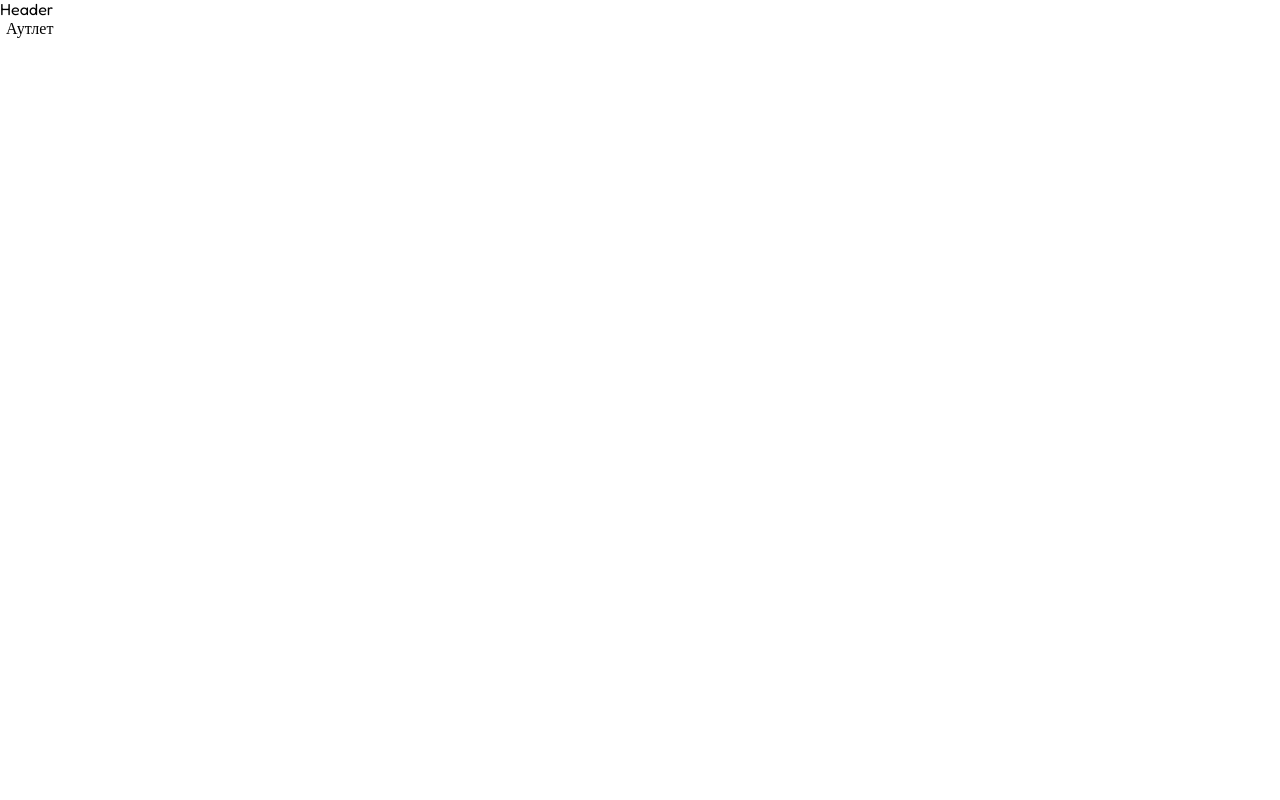
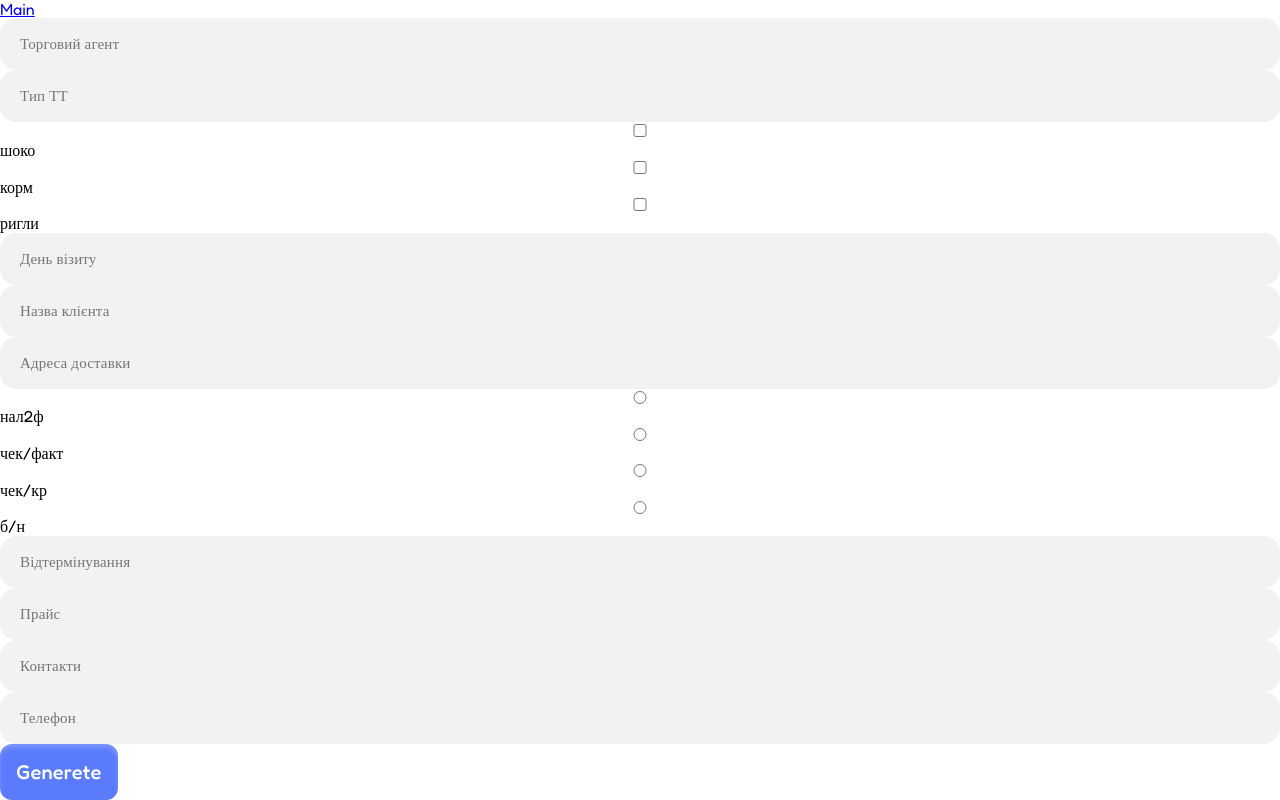
Before and after one commit to WickOnes/frontDG, a React (Create React App) app: page /Authlet in a window 1280 px wide. Before the commit this address led to /. Built offline with nearby package versions, Linux system fonts and the light colour scheme.

Commit message:
add form-2

```diff
--- a/package.json
+++ b/package.json
@@ -11,8 +11,10 @@
     "@types/react": "^18.2.17",
     "@types/react-dom": "^18.2.7",
     "@types/react-router-dom": "^5.3.3",
+    "axios": "^1.4.0",
     "react": "^18.2.0",
     "react-dom": "^18.2.0",
+    "react-dotenv": "^0.1.3",
     "react-router-dom": "^6.14.2",
     "react-scripts": "5.0.1",
     "sass": "^1.64.1",
--- a/src/App.tsx
+++ b/src/App.tsx
@@ -6,34 +6,51 @@ import "./App.scss";
 import "./styles/Auth.scss";
 
 import {
+  NavLink,
   Navigate,
+  Route,
+  Router,
   RouterProvider,
+  Routes,
   createBrowserRouter,
 } from "react-router-dom";
 import { Main } from "./page/Main";
 import { Auth } from "./page/Auth";
+import { Nav } from "./components/Nav/Nav";
+import { Menu } from "./components/Menu";
+import { Header } from "./components/Header";
+import { BrowserRouter } from "react-router-dom";
+import { AuthletForm } from "./components/AuthletForm";
 
 function App() {
   return (
     <div className="App">
-      <RouterProvider router={router} />
+      <BrowserRouter>
+        <Header />
+        <Routes>{routeComponents}</Routes>
+      </BrowserRouter>
     </div>
   );
 }
 
-const router = createBrowserRouter([
+const routes = [
   {
     path: "/",
-    element: <Main />,
+    component: Main,
   },
   {
-    path: "/auth",
-    element: <Auth />,
+    path: "/Authlet",
+    component: AuthletForm,
   },
+  { path: "/Auth", component: Auth },
   {
     path: "*",
-    element: <Navigate to="/" replace={true} />,
+    component: Main,
   },
-]);
+];
+
+const routeComponents = routes.map(({ path, component }, key) => (
+  <Route path={path} Component={component} key={key} />
+));
 
 export default App;
--- a/src/components/AuthletForm.tsx
+++ b/src/components/AuthletForm.tsx
@@ -1,8 +1,134 @@
-import React from 'react'
+import React from "react";
+import { Input } from "./Input/Input";
+import { ButtonPrimary } from "./ButtonPrimary/ButtonPrimary";
+
+export const AuthletForm = () => {
+  const inputs = [
+    {
+      placeholder: "Торговий агент",
+      name: "tradeName",
+    },
+    {
+      placeholder: "Тип ТТ",
+      name: "typeTradePoint",
+    },
+    {
+      placeholder: "Продукція",
+      name: "product",
+      type: "checkbox",
+      value: ["шоко", "корм", "ригли"],
+    },
+    {
+      placeholder: "День візиту",
+      name: "visitDey",
+    },
+    {
+      placeholder: "Назва клієнта",
+      name: "clientName",
+    },
+    {
+      placeholder: "Адреса доставки",
+      name: "address",
+    },
+    {
+      placeholder: "Форма оплати",
+      name: "formPay",
+      type: "radio",
+      value: ["нал2ф", "чек/факт", "чек/кр", "б/н"],
+    },
+    {
+      placeholder: "Відтермінування",
+      name: "postponement",
+    },
+    {
+      placeholder: "Прайс",
+      name: "price",
+    },
+    {
+      placeholder: "Контакти",
+      name: "contact",
+    },
+    {
+      placeholder: "Телефон",
+      name: "phone",
+    },
+  ];
+
+  const data = new Map();
+  const object = Object.fromEntries(data);
+  // console.log(object);
+
+  function add(e: any,) {
+    console.log(e.target.name, e.target.value);
+    // console.log(target);
+    if(e.target.type === "checkbox"){
+      data.set(e.target.name, e.target.value)
+    }else
+    data.set(e.target.name, e.target.value);
+    console.log(e.target.checked);
+  }
+
+  function genereta(){
+    console.log(data.keys);
+  }
+
+  return (
+    <div>
+      {inputs.map((v, index) => {
+        if (v.type === "radio") {
+          return (
+            <div key={index}>
+              {v.value.map((element, index) => {
+                return (
+                  <div key={index}>
+                    <Input
+                      {...v}
+                      value={element}
+                      type="radio"
+                      onChange={add}
+                      placeholder={v.placeholder}
+                    />
+                    <label htmlFor="product">{element}</label>
+                  </div>
+                );
+              })}
+            </div>
+          );
+        }
+        if (v.type === "checkbox") {
+          return (
+            <div key={index}>
+              {v.value.map((element, index) => {
+                return (
+                  <div key={index}>
+                    <Input
+                      {...v}
+                      value = {element}
+                      type={v.type}
+                      onChange={add}
+                      placeholder={v.placeholder}
+                    />
+                    <label htmlFor="formPay">{element}</label>
+                  </div>
+                );
+              })}
+            </div>
+          );
+        }
+
+        return (
+          <Input
+            {...v}
+            key={index}
+            onChange={add}
+            placeholder={v.placeholder}
+          />
+        );
+      })}
 
 
-export const AuthletForm = () => {
-  return (
-    <div>AuthletForm</div>
-  )
-}
+
+      <ButtonPrimary onClick={genereta}>Generete</ButtonPrimary>
+    </div>
+  );
+};
--- a/src/components/Header.tsx
+++ b/src/components/Header.tsx
@@ -1,3 +1,5 @@
+import { NavLink, Navigate } from "react-router-dom";
+
 export const Header = () => {
-  return <div>Header</div>;
+  return <NavLink to={"/"}>Main</NavLink>;
 };
--- a/src/components/Input/Input.tsx
+++ b/src/components/Input/Input.tsx
@@ -6,7 +6,7 @@ export const Input = ({ title, className, onChange, ...props }: any) => {
       {title ? <h3 className="title">{title}</h3> : null}
       <input
         className="input"
-        onChange={(v) => onChange([v.target.name, v.target.value])}
+        onChange={(v) => onChange(v)}
         {...props}
       />
     </div>
--- /dev/null
+++ b/src/components/Nav/Nav.tsx
@@ -0,0 +1,13 @@
+import React from 'react'
+import { NavLink } from 'react-router-dom'
+
+export const Nav = () => {
+  return (
+    <ul className='nav'>
+        <li>
+            <NavLink to={'/'}>Main</NavLink>
+            <NavLink to={'/Authlet'}>Authlet</NavLink>
+        </li>
+    </ul>
+  )
+}
--- a/src/page/Main.tsx
+++ b/src/page/Main.tsx
@@ -1,12 +1,17 @@
 import React from "react";
 import { Header } from "../components/Header";
 import { Menu } from "../components/Menu";
+import { Nav } from "../components/Nav/Nav";
 
 export const Main = () => {
   return (
     <div className="main">
-     <Header/>
-     <Menu/>
+
+      <Header />
+      <Menu />
+
+      <Nav />
+
     </div>
   );
 };
```
Also changed, not shown: src/components/Nav/nav.scss (added), src/servis/.ENV (added), 1 other file (tests, documents, lock files or other folders).
